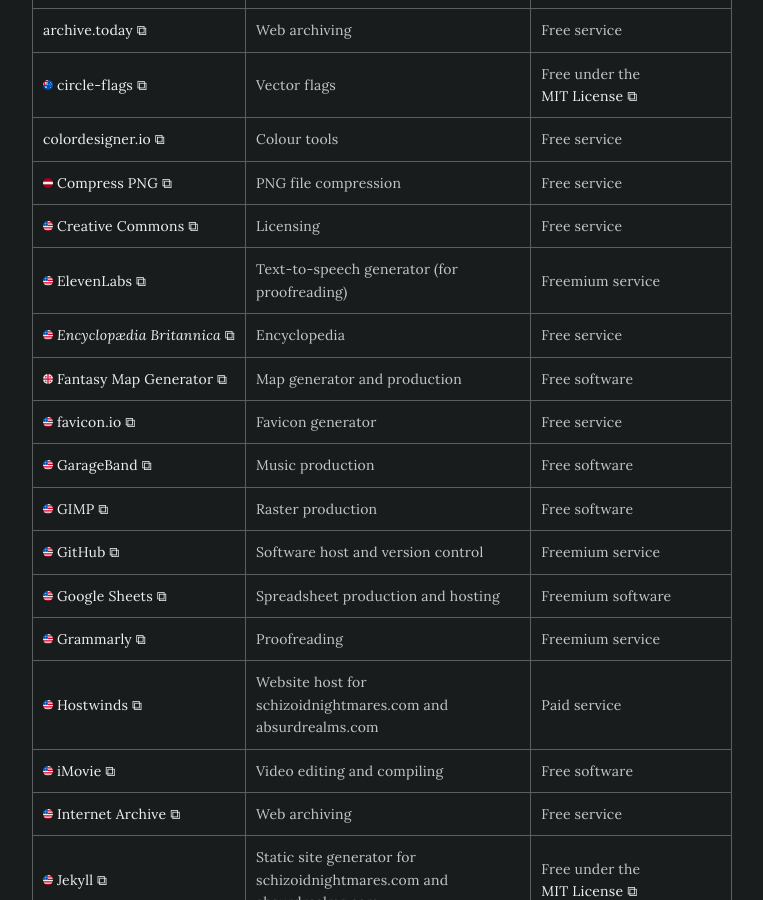
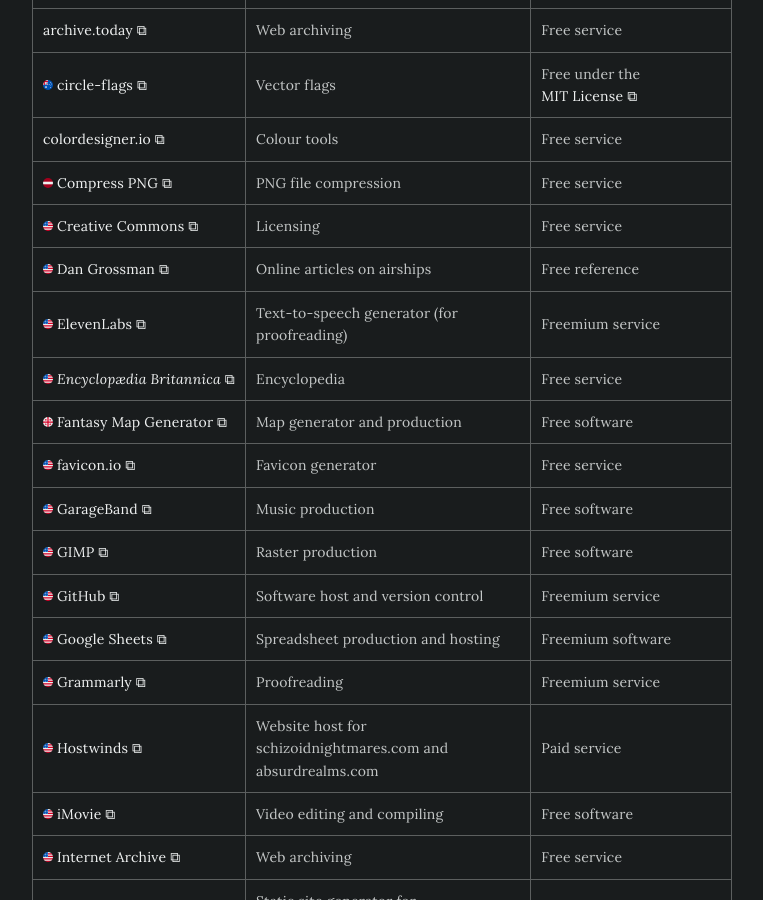
Before and after one commit to schizoidnightmares/schizoidnightmares.com, a Jekyll site: the page built from credits.md, in a window 1280 px wide and 900 px high, scrolled down 384 px. Shown: the whole window, without its empty margins (258-1021 px from the left). Built offline with Jekyll 4.4.1, drawn with Linux system fonts in a browser that asks for light colours; some of the changed text lies outside the part shown.

Commit message:
adding indirect contributor

```diff
--- a/_data/contributors.yaml
+++ b/_data/contributors.yaml
@@ -31,6 +31,12 @@
   url: https://creativecommons.org/
   usage: Licensing
   notes: Free service
+
+- title: Dan Grossman
+  flag: us
+  url: https://www.airships.net/
+  usage: Online articles on airships
+  notes: Free reference
 
 - title: ElevenLabs
   flag: us
--- a/credits.md
+++ b/credits.md
@@ -34,13 +34,13 @@
 ## Statistics
 Below are the top ten national origin percentages of all credits.
 
-{% include origin.html flag="us" perc="53.56" %}
-{% include origin.html flag="gb" perc="13.11" %}
-{% include origin.html flag="ca" perc="5.99" %}
+{% include origin.html flag="us" perc="53.73" %}
+{% include origin.html flag="gb" perc="13.06" %}
+{% include origin.html flag="ca" perc="5.97" %}
 {% include origin.html flag="ru" perc="1.87" %}
-{% include origin.html flag="au" perc="1.50" %}
-{% include origin.html flag="fr" perc="1.50" %}
-{% include origin.html flag="nz" perc="1.50" %}
+{% include origin.html flag="au" perc="1.49" %}
+{% include origin.html flag="fr" perc="1.49" %}
+{% include origin.html flag="nz" perc="1.49" %}
 {% include origin.html flag="cn" perc="1.12" %}
 {% include origin.html flag="cz" perc="1.12" %}
 {% include origin.html flag="de" perc="1.12" %}
```
